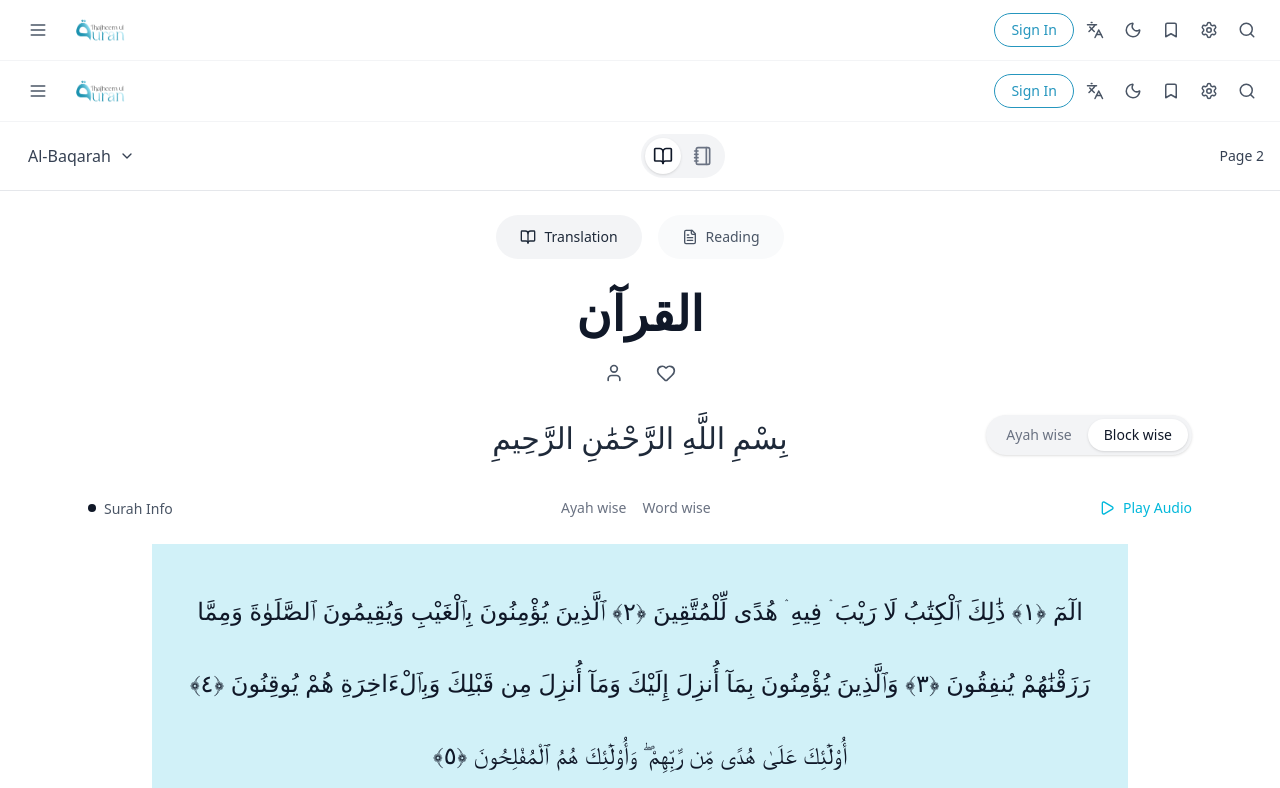
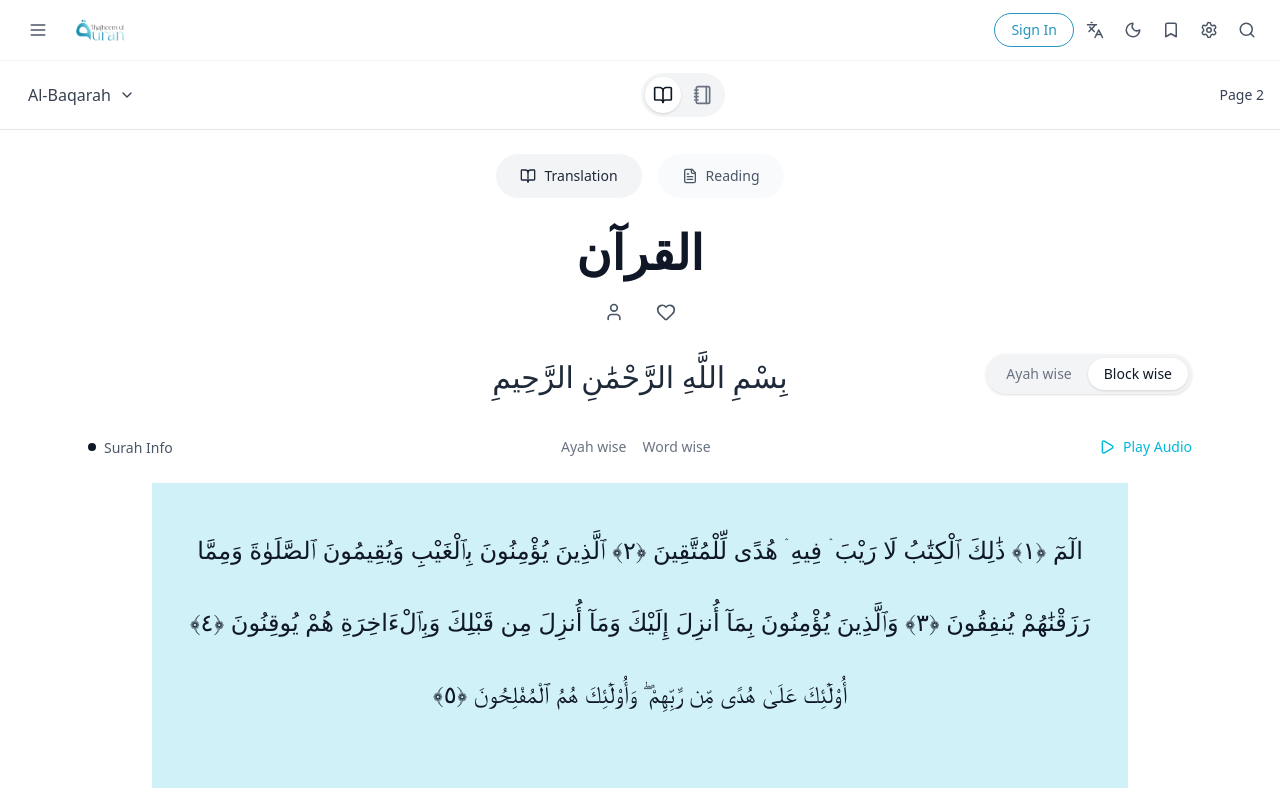
Before and after one commit to D4dx-backend/Thafheem-WEB, a React (Vite) app: page /blockwise in a window 1280 px wide. Shown: the top 788 px of the page. Built offline with nearby package versions, Linux system fonts and the light colour scheme.

Commit message:
demompage

```diff
--- a/src/components/HomeNavbar.jsx
+++ b/src/components/HomeNavbar.jsx
@@ -532,7 +532,7 @@ export default HomepageNavbar;
 //         </div>
 //       )}
 
-//       <nav className="bg-white dark:bg-gray-900 border-b border-gray-100 dark:border-gray-700 w-full relative z-50">
+//       <nav className="bg-white dark:bg-black border-b border-gray-100 dark:border-gray-700 w-full relative z-50">
 //         <div className="flex items-center justify-between px-4 py-3">
 //           {/* Left side */}
 //           <div className="flex items-center space-x-3">
--- a/src/pages/BlockWise.jsx
+++ b/src/pages/BlockWise.jsx
@@ -30,7 +30,7 @@ const BlockWise = () => {
 
   return (
     <>
-      <HomeNavbar />
+      {/* <HomeNavbar /> */}
       <Transition />
       <div className="max-w-6xl mx-auto min-h-screen bg-white">
         {/* Header with Tabs */}
--- a/src/pages/NavigateSurah.jsx
+++ b/src/pages/NavigateSurah.jsx
@@ -182,7 +182,7 @@ import React, { useState } from 'react';
 import { X } from 'lucide-react';
 import Verse from '../pages/Verse';
 import JuzNavigate from '../pages/JuzNavigate';
-import DemoPage from '../pages/DemoPage';
+import DemoPage from './DemoPage';
 
 const NavigateSurah = ({ onClose, onSurahSelect }) => {
   const [activeTab, setActiveTab] = useState('Surah');
--- a/src/pages/Surah.jsx
+++ b/src/pages/Surah.jsx
@@ -84,7 +84,7 @@ const Surah = () => {
 
   return (
     <>
-      <HomepageNavbar />
+      {/* <HomepageNavbar /> */}
       <Transition />
 
       <div className="min-h-screen bg-gray-50">
```
